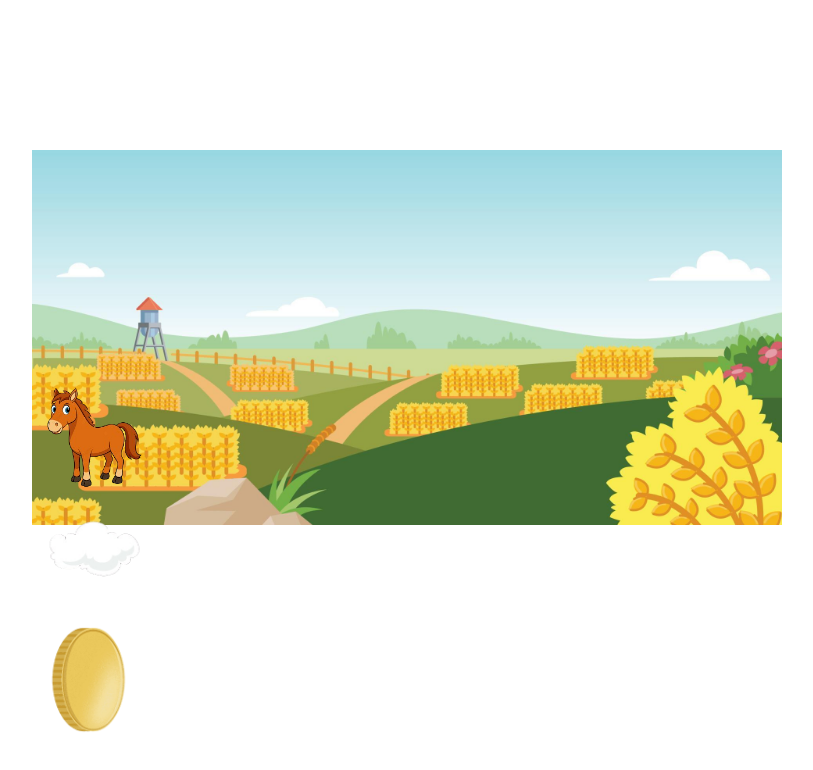
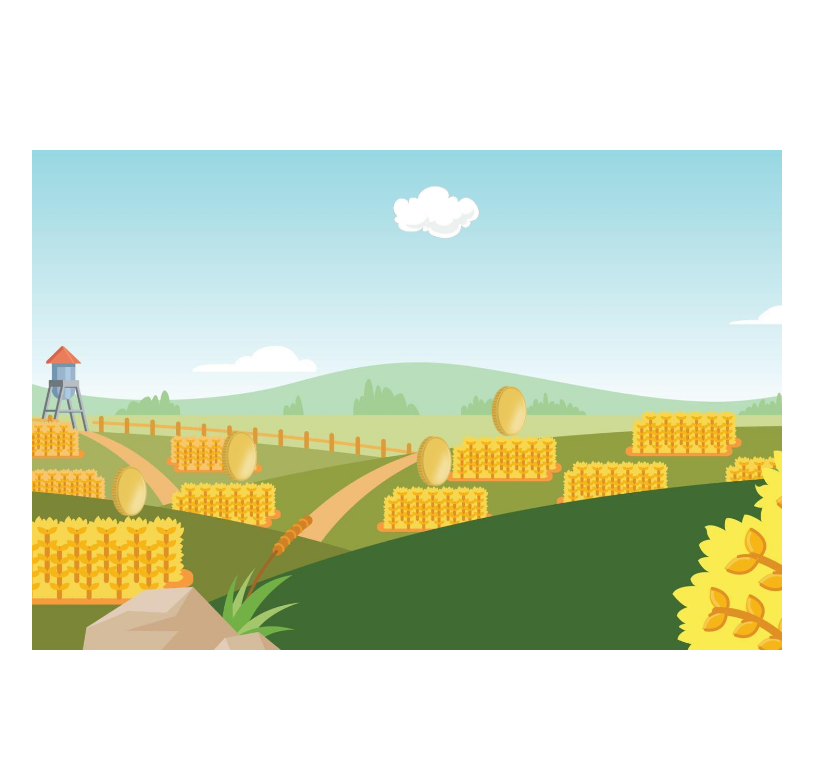
Before and after one commit to Luisach2020/javascript-3209636, a plain HTML site: page 1-escenario-interactivo/1-escenario-interactivo/index.html in a window 1280 px wide. Shown: the whole page, without its empty margins (233-1046 px from the left). Drawn offline with Linux system fonts and the light colour scheme.

Commit message:
Add files via upload

```diff
--- a/1-escenario-interactivo/1-escenario-interactivo/app.js
+++ b/1-escenario-interactivo/1-escenario-interactivo/app.js
@@ -0,0 +1,27 @@
+/*1.capturar variables*/
+const monedas = document.querySelectorAll(".coin")
+const counter = document.querySelector(".contador")
+let marcador = 0
+let i = 0
+
+console.log(monedas) //no puede tener null//
+console.log(counter)
+
+/*2.crear las funciones*/
+animal.forEach(item => {
+    //console.log("Elemento" , item)
+
+
+    item.addEventListener("click" , () => {
+        item.classList.add("saltar")
+        i++
+        score.textContent = i
+    })
+
+
+    item.addEventListener("animationend" , () => {
+        item.style.display.add = "none"
+    }, {once: true})
+});
+
+//3. llamar eventos //
--- a/1-escenario-interactivo/1-escenario-interactivo/index.html
+++ b/1-escenario-interactivo/1-escenario-interactivo/index.html
@@ -3,18 +3,26 @@
 <head>
     <meta charset="UTF-8">
     <meta name="viewport" content="width=device-width, initial-scale=1.0">
-    <title>Document</title>
+    <title>Escenario Inetractivo</title>
     <link rel="stylesheet" href="style.css">
 </head>
 <body>
 
-<section>
+<div class="contenedor">
 
-<div class="caballo"> </div>
-<div class="nubes"></div>
-<div class="moneda"></div>
 
-</section>
+  <img src="./img/fondogranja.png" class="fondo" alt="">
+
+  <img src="./img/nubes.png" class="nube" alt="">
+  <img src="./img/nubes.png" alt="nube2">
+
+  <img src="./img/moneda.png" class="coin clickable moneda1" alt="">
+  <img src="./img/moneda.png" class="coin clickable moneda2" alt="">
+  <img src="./img/moneda.png" class="coin clickable moneda3" alt="">
+  <img src="./img/moneda.png" class="coin clickable moneda4" alt="">
+
+    <div class="contador">SCORE: <span class="counter">0</span></div>
+  </div>
 
 <script src="app.js"></script>
 </body>
--- a/1-escenario-interactivo/1-escenario-interactivo/style.css
+++ b/1-escenario-interactivo/1-escenario-interactivo/style.css
@@ -3,44 +3,132 @@
     padding: 0;
 
 }
-body{
+body {
+  background-color: (pink);
   display: flex;
+  height: 100vh;
+  margin: 0;
   justify-content: center;
   align-items: center;
-    height: 100vh;
   width: 100%;
 }
 
-section{
-     background-image: url(./img/fondogranja.png);
-    background-repeat: no-repeat;
-    background-size: contain;
+.contenedor{
+  display: flex;
   width: 750px;
   height: 500px;
+  margin: 0;
+  justify-content: center;
+  align-items: center;
+  position: relative;
 }
 
-.caballo{
-    background-image: url(./img/caballo.png);
-    height: 125px;
-    width: 125px;
-    background-size: contain;
-    background-repeat: no-repeat;
-    margin-top: 30%;
-    left: 60px;
+
+.fondo {
+  position: relative;
+  width: 750px;
+  height: 500px;
+
 }
 
-.nubes{
-    background-image: url(./img/nubes.png);
-    height: 125px;
-    width: 125px;
-    background-size: contain;
-    background-repeat: no-repeat;
+.fondo {
+  position: absolute;
+  top: 0;
+  left: 0;
+  width: 750px;
+  height: 500px;
+  object-fit: cover;
+  z-index: 0;
 }
 
-.moneda{
-    background-image: url(./img/moneda.png);
-    height: 125px;
-    width: 125px;
-    background-size: contain;
-    background-repeat: no-repeat;
+
+.nube {
+  position: absolute;
+  top: 15px;
+  left: 50%;
+  transform: translateX(-50%);
+  width: 120px;
+  z-index: 4;
+  animation: movenube 7s ease-in-out infinite alternate;
 }
+
+.nube2 {
+  position: absolute;
+  bottom: 0px;
+  right: 100px;
+  width: 120px;
+  z-index: 2;
+  animation: movetubo 4s linear infinite;
+}
+
+
+.clickable {
+  position: absolute;
+  cursor: pointer;
+  transition: transform 0.3s ease;
+}
+
+.coin {
+  width: 60px;
+}
+
+
+
+.moneda1{
+    top: 285px;
+    left: 375px;
+
+}
+
+.moneda2 {
+  top: 315px;
+  left: 70px;
+
+}
+
+
+.moneda3 {
+  top: 280px;
+  left: 180px;
+}
+
+
+.moneda4 {
+  top: 235px;
+  left: 450px; z-index:3;
+}
+
+
+
+.clickable:hover {
+  transform: scale(1.2);
+}
+
+.score-board {
+  position: absolute;
+  top: 15px;
+  left: 20px;
+  padding: 8px 15px;
+  border-radius: 8px;
+  font-family: Arial, sans-serif;
+  font-weight: bold;
+  z-index: 5;
+
+}
+
+/*Animacion moneda*/
+.saltar{
+  animation: salto 0.6s ease forwards;
+}
+
+
+@keyframes movenube {
+  0% { transform: translateX(-50%) translateX(-120px); }
+  50% { transform: translateX(-50%) translateX(120px); }
+  100% { transform: translateX(-50%) translateX(-120px); }
+}
+
+@keyframes moverMonedas{
+  0% {left: 55%;}
+  100% {left: 89%;}
+}
```
Lines whose indentation alone changed are shown as unchanged.
